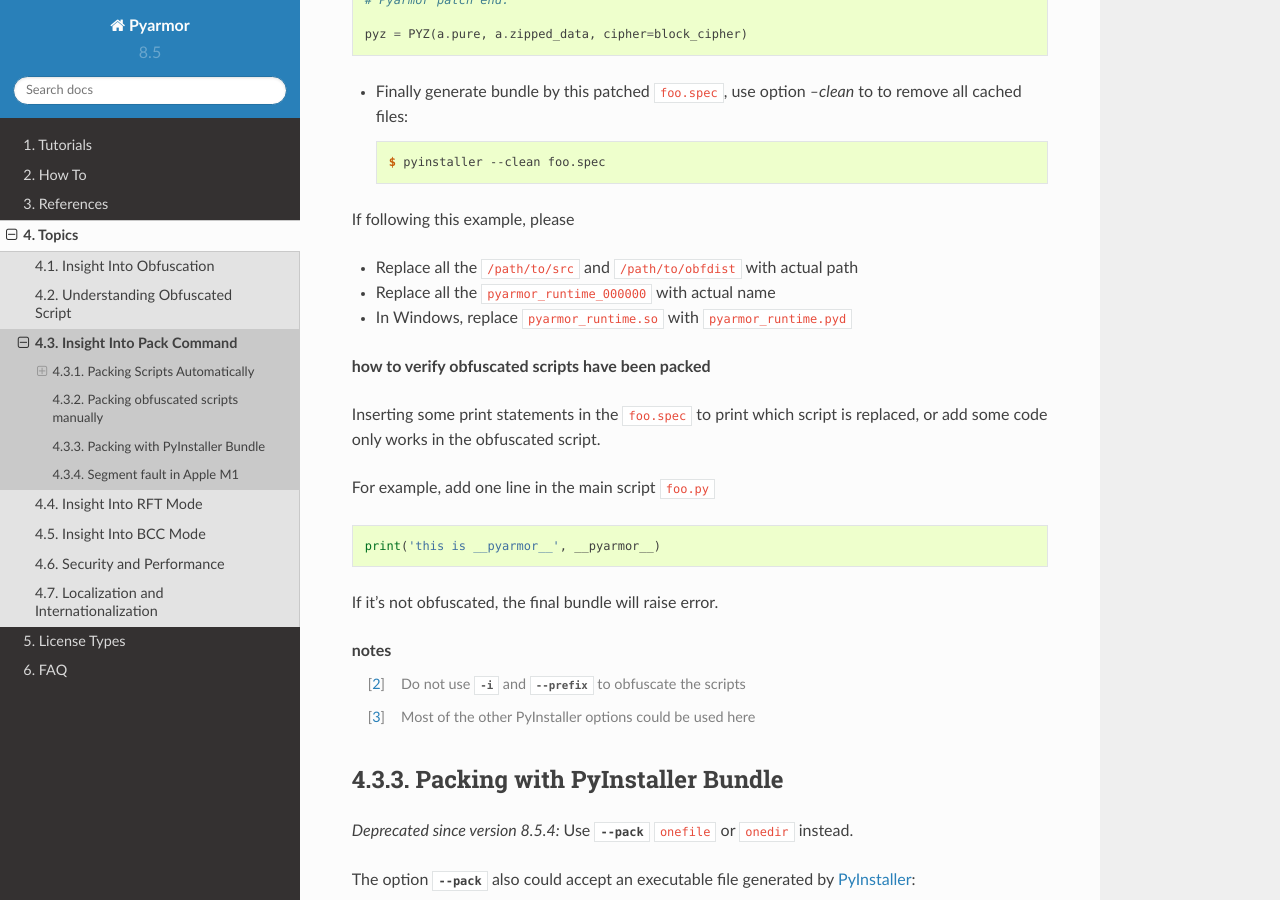
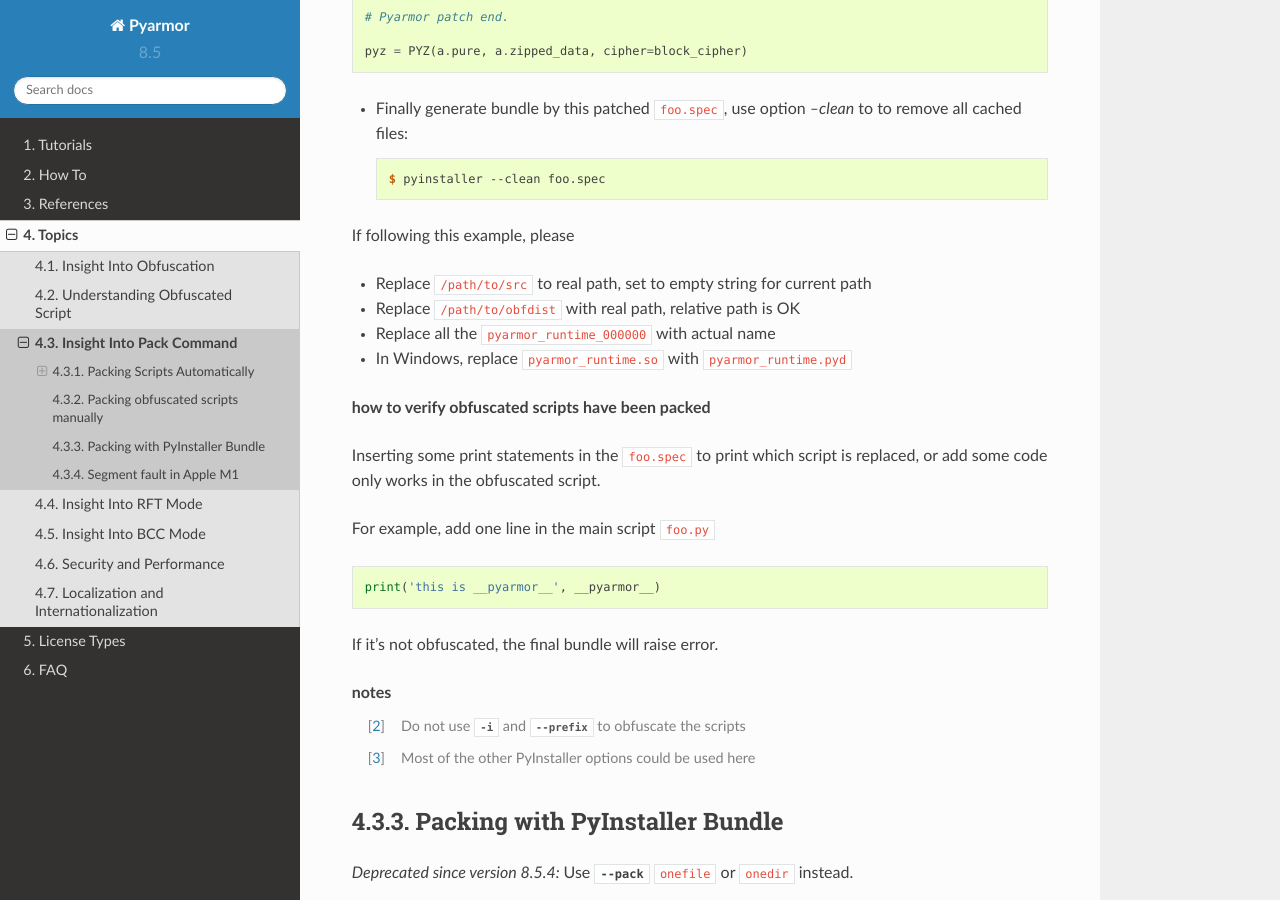
Before and after one commit to dashingsoft/pyarmor, a Sphinx documentation site: the page built from docs/topic/repack.rst, in a window 1280 px wide and 900 px high, scrolled down 4692 px. Built offline with Sphinx 7.4.7 and the Read the Docs theme 2.0.0, drawn with Linux system fonts in a browser that asks for light colours; some of the changed text lies outside the part shown.

Commit message:
Refine doc

```diff
--- a/docs/topic/repack.rst
+++ b/docs/topic/repack.rst
@@ -207,7 +208,8 @@
 
 If following this example, please
 
-* Replace all the ``/path/to/src`` and ``/path/to/obfdist`` with actual path
+* Replace ``/path/to/src`` to real path, set to empty string for current path
+* Replace ``/path/to/obfdist`` with real path, relative path is OK
 * Replace all the ``pyarmor_runtime_000000`` with actual name
 * In Windows, replace ``pyarmor_runtime.so`` with ``pyarmor_runtime.pyd``
 
```
Also changed, not shown: other parts of docs/topic/repack.rst (+2 -1 lines).
